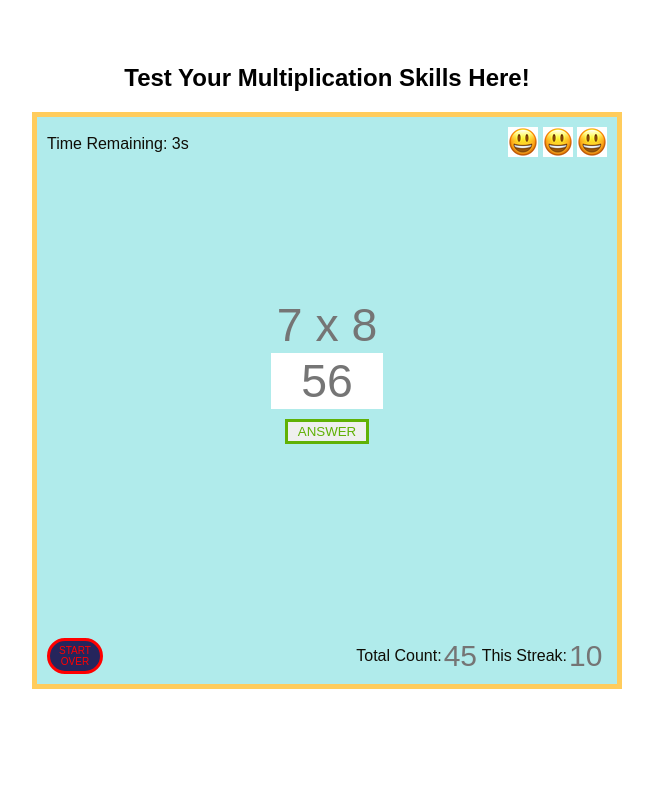
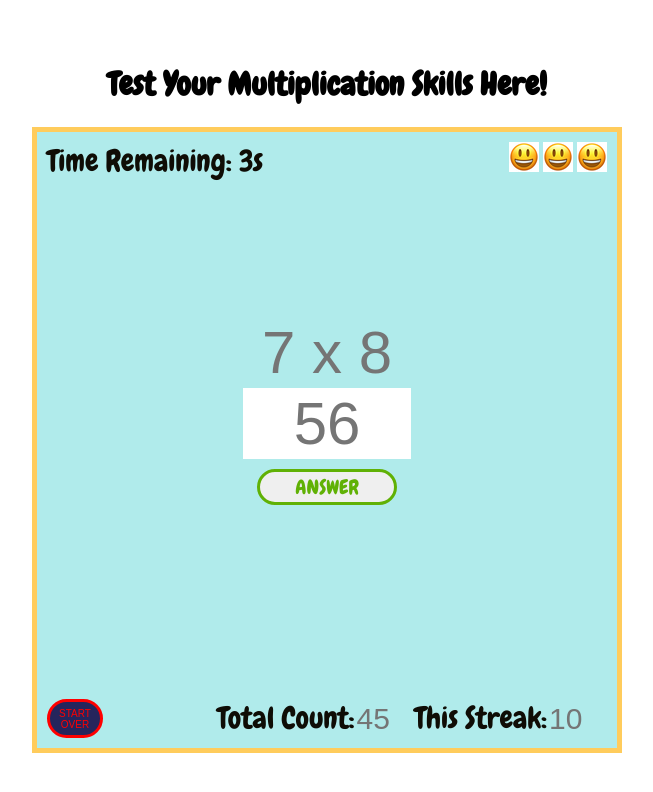
Before and after one commit to jumba23/Multiplication-Test-App, a plain HTML site: page index.html in a window 1280 px wide. Shown: the whole page, without its empty margins (313-966 px from the left). Drawn offline with Linux system fonts and the light colour scheme.

Commit message:
additional css

```diff
--- a/index.html
+++ b/index.html
@@ -2,8 +2,10 @@
 <head>
     <title>MULTIPLICATION TEST WITH TIMER</title>
     <link rel="stylesheet" href="style.css">
+    <link rel="preconnect" href="https://fonts.gstatic.com">
+    <link href="https://fonts.googleapis.com/css2?family=Chewy&display=swap" rel="stylesheet">
 </head>
-    <h2>Test Your Multiplication Skills Here!</h2>
+    <h1>Test Your Multiplication Skills Here!</h1>
     <div id="gameBoard">
         <div id="timerCounter">
             <div id="individualTimer">
--- a/style.css
+++ b/style.css
@@ -1,9 +1,9 @@
 body{
     margin: 0 auto;
-    font-family: sans-serif;
+    font-family: 'Chewy', sans-serif;
 }
 
-h2{
+h1{
     padding-top: 5%;
     text-align: center;
 }
@@ -41,7 +41,7 @@ h2{
   #thisStreak, #totalCount{
     border: none;
     background-color: rgb(176, 235, 235);
-    width: 40px;
+    width: 60px;
     font-size: 30px;
 }
 
@@ -54,11 +54,14 @@ h2{
   }
 
   #answerButton {
-       width: 15%;
+       width: 25%;
        padding: 2px;
        margin-top: 10px;
        color: rgb(96, 177, 5);
-       border: solid 3px rgb(96, 177, 5)
+       border-radius: 30px;
+       border: solid 3px rgb(96, 177, 5) ;
+       font-size: 20px;
+       font-family: 'Chewy', sans-serif;
   }
 
   #resetButton{
@@ -71,8 +74,8 @@ h2{
   }
 
   #mathProblem, #yourAnswer {
-        width: 20%;
-        font-size:  290%;
+        width: 30%;
+        font-size:  60px;
         text-align: center;
         border: none;
   }
@@ -85,11 +88,13 @@ h2{
   #individualTimer{
       display: flex;
       align-items: center;
+      font-size: 30px;
   }
 
   label{
     display: flex;
-    align-items: center
+    align-items: center;
+    font-size: 30px;
   }
 
   input:focus{
```
